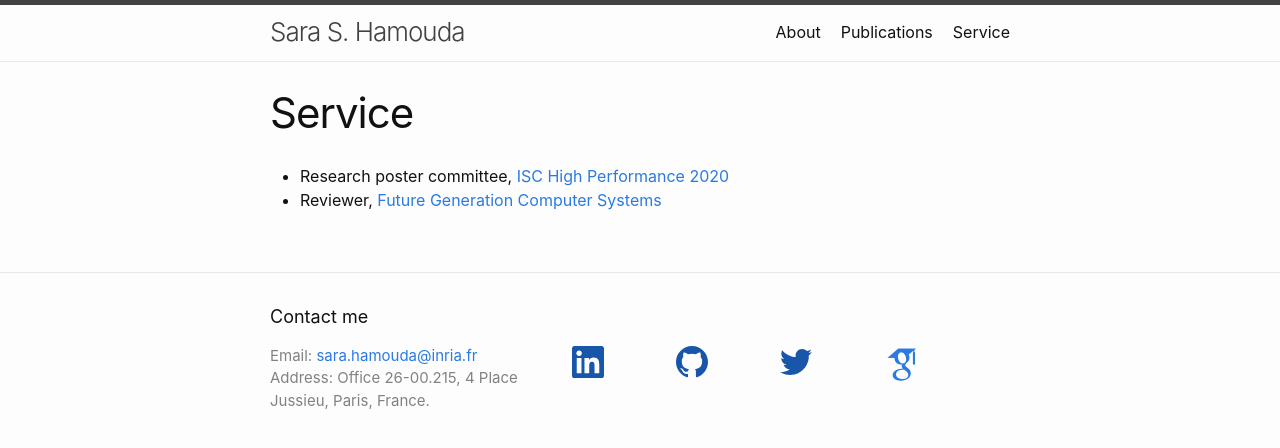
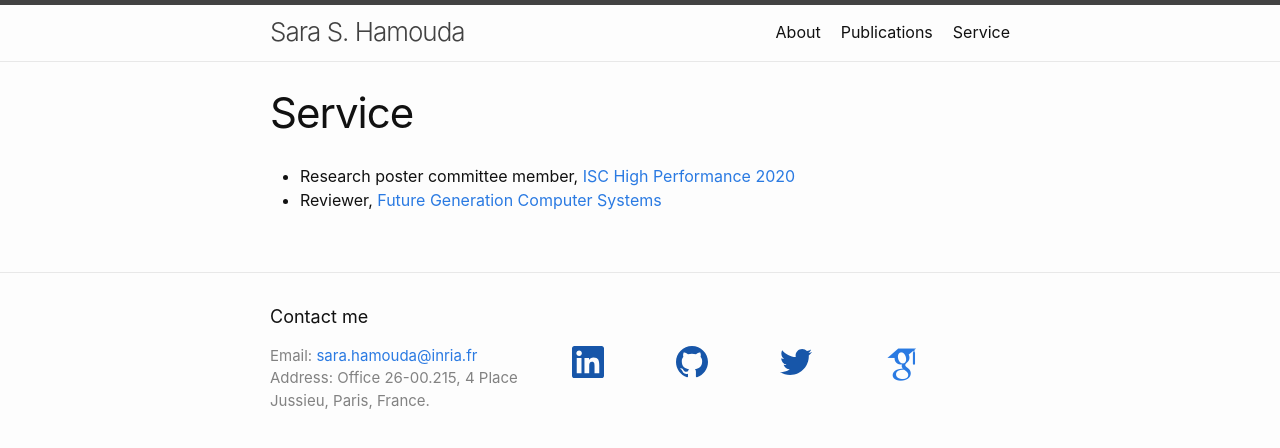
Before and after one commit to shamouda/shamouda.github.io, a Jekyll site: the page built from services.md, in a window 1280 px wide. Shown: the top 448 px of the page. Built offline with Jekyll 4.4.1, drawn with Linux system fonts in a browser that asks for light colours; some web fonts are replaced.

Commit message:
Update services.md

```diff
--- a/services.md
+++ b/services.md
@@ -3,5 +3,5 @@ layout: page
 title: Service
 permalink: /service/
 ---
-- Research poster committee, [ISC High Performance 2020](https://www.isc-hpc.com/research-posters-2020.html)
+- Research poster committee member, [ISC High Performance 2020](https://www.isc-hpc.com/research-posters-2020.html)
 - Reviewer, [Future Generation Computer Systems](https://www.journals.elsevier.com/future-generation-computer-systems)
```
